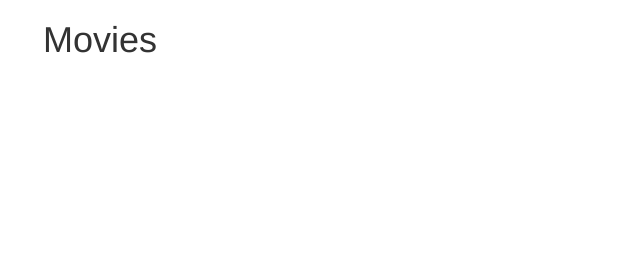
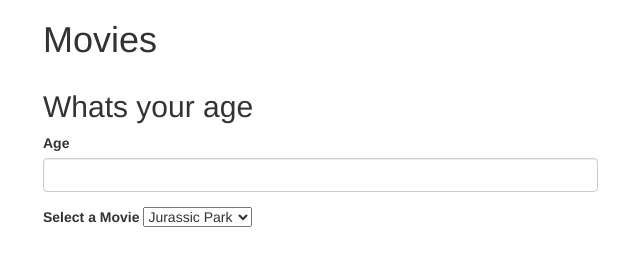
Before and after one commit to calvincushman/movie-tickets, a plain HTML site: page index.html in a window 1280 px wide. Shown: the whole page, without its empty margins (27-667 px from the left). Drawn offline with Linux system fonts and the light colour scheme.

Commit message:
add movie selections to html

```diff
--- a/index.html
+++ b/index.html
@@ -12,6 +12,22 @@
     <div class= "container">
       <h1>Movies</h1>
 
+      <div class="row">
+        <div class="col-md-6">
+          <h2>Whats your age</h2>
+          <form id="customerInformation">
+            <div class="form-group">
+              <label for="age">Age</label>
+              <input type="text" class="form-control" id="age">
+            </div>
+            <div class="form-group">
+             <label for="selectMovie">Select a Movie</label>
+             <select id="selectMovie">
+               <option value="jurassicPark">Jurassic Park</option>
+               <option value="lionKing">The Lion Kind</option>
+               <option value="scarFace">Scar Face</option>
+             </select>
+           </div>
 
 
 
```
